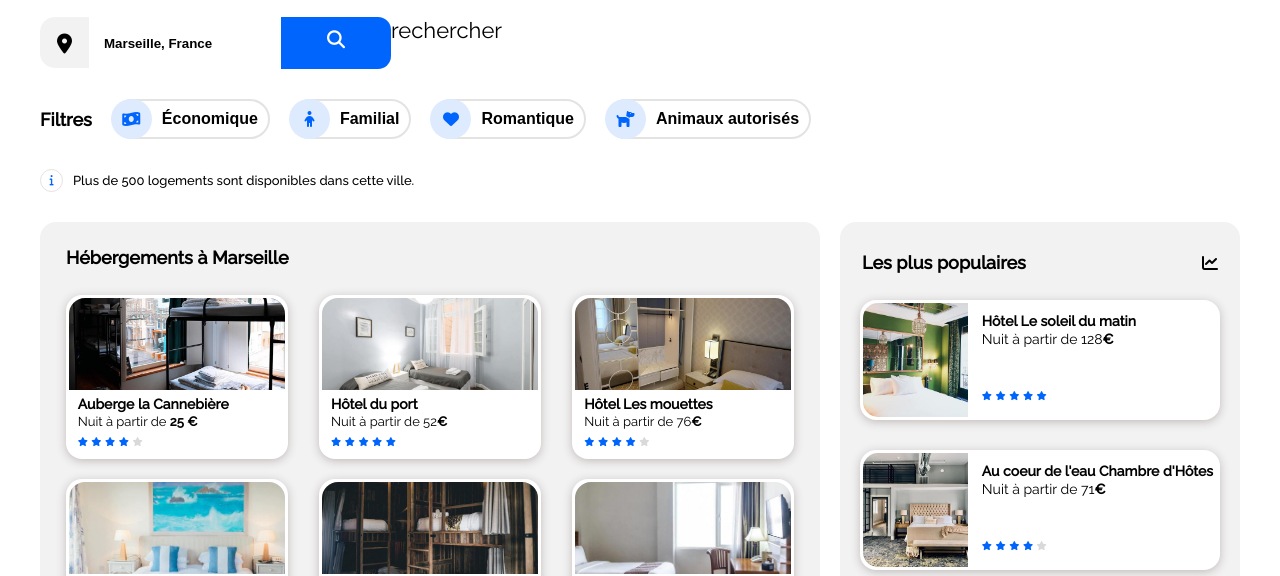
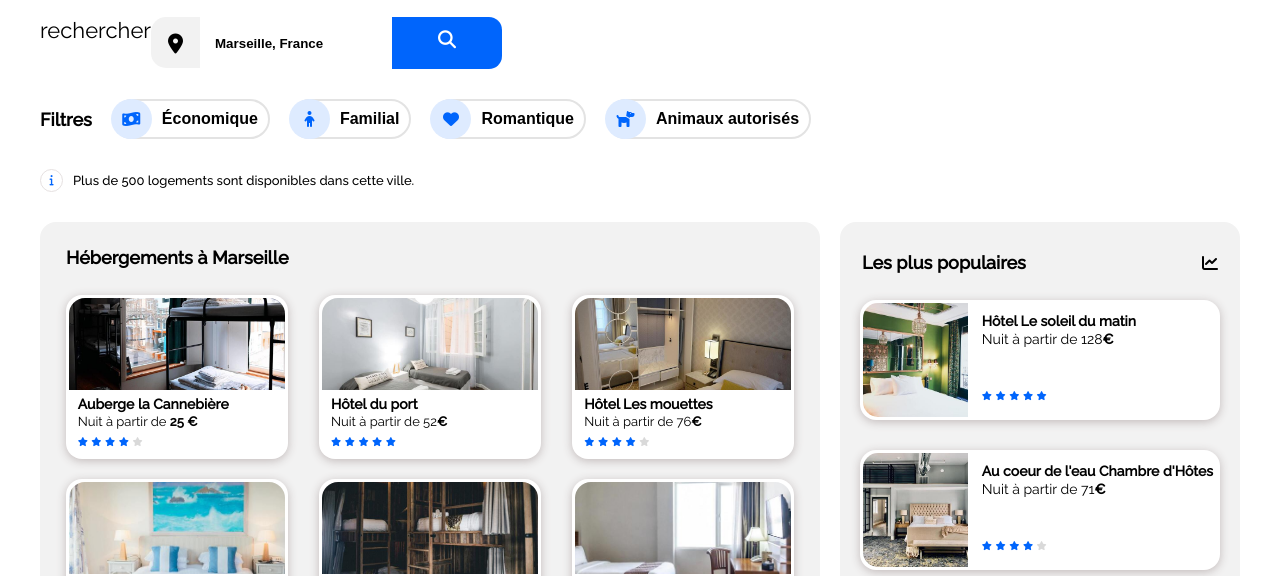
Before and after one commit to pascalinecte91/P2_Booki_-Transformez_maquette, a website: page index.html in a window 1280 px wide. Shown: the part 163-739 px from the top of the page. Drawn offline with Linux system fonts and the light colour scheme.

Commit message:
recherche desktop

```diff
--- a/css/style.large.device.css
+++ b/css/style.large.device.css
@@ -98,9 +98,10 @@ header {
 /*************************
       SECTION  search
 **************************/
-.searchForm::after {
+.searchForm:before {
     content: "rechercher";
-  }
+}
+
 .fa-map-marker-alt {
     background-color: var(--gray-light);
     font-size: 20px;
--- a/css/style.mobile.css
+++ b/css/style.mobile.css
@@ -50,6 +50,9 @@ header {
 /*****************
     SEARCH
 ******************/
+.searchForm:before {
+    content: "\f002";
+}
 
 .search {
     padding: 0px 30px;
--- a/css/style.tablet.css
+++ b/css/style.tablet.css
@@ -5,7 +5,9 @@ main {
 /*****************
       SEARCH
 *******************/
-
+.searchForm:before {
+    content: "\f002";
+}
 
 .searchForm label {
     font-weight: 800;
```
